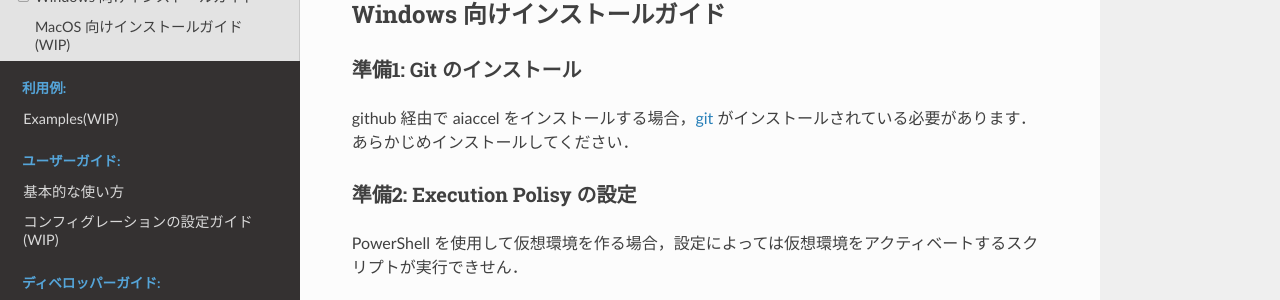
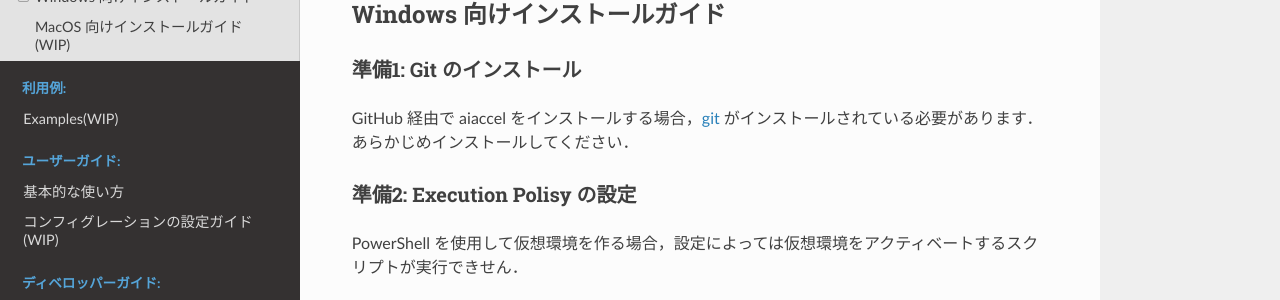
Before and after one commit to aistairc/aiaccel, a Sphinx documentation site: the page built from docs/source/installation/installation.md, in a window 1280 px wide and 900 px high, scrolled down 3688 px. Shown: the part 149-449 px from the top of the window. Built offline with Sphinx 7.4.7 and the Read the Docs theme 2.0.0, drawn with Linux system fonts in a browser that asks for light colours.

```diff
--- a/docs/source/installation/installation.md
+++ b/docs/source/installation/installation.md
@@ -185,7 +185,7 @@ python3 setup.py install
 
 ### 準備1: Git のインストール
 
-github 経由で aiaccel をインストールする場合，[git](https://gitforwindows.org/) がインストールされている必要があります．
+GitHub 経由で aiaccel をインストールする場合，[git](https://gitforwindows.org/) がインストールされている必要があります．
 あらかじめインストールしてください．
 
 ### 準備2: Execution Polisy の設定
```
